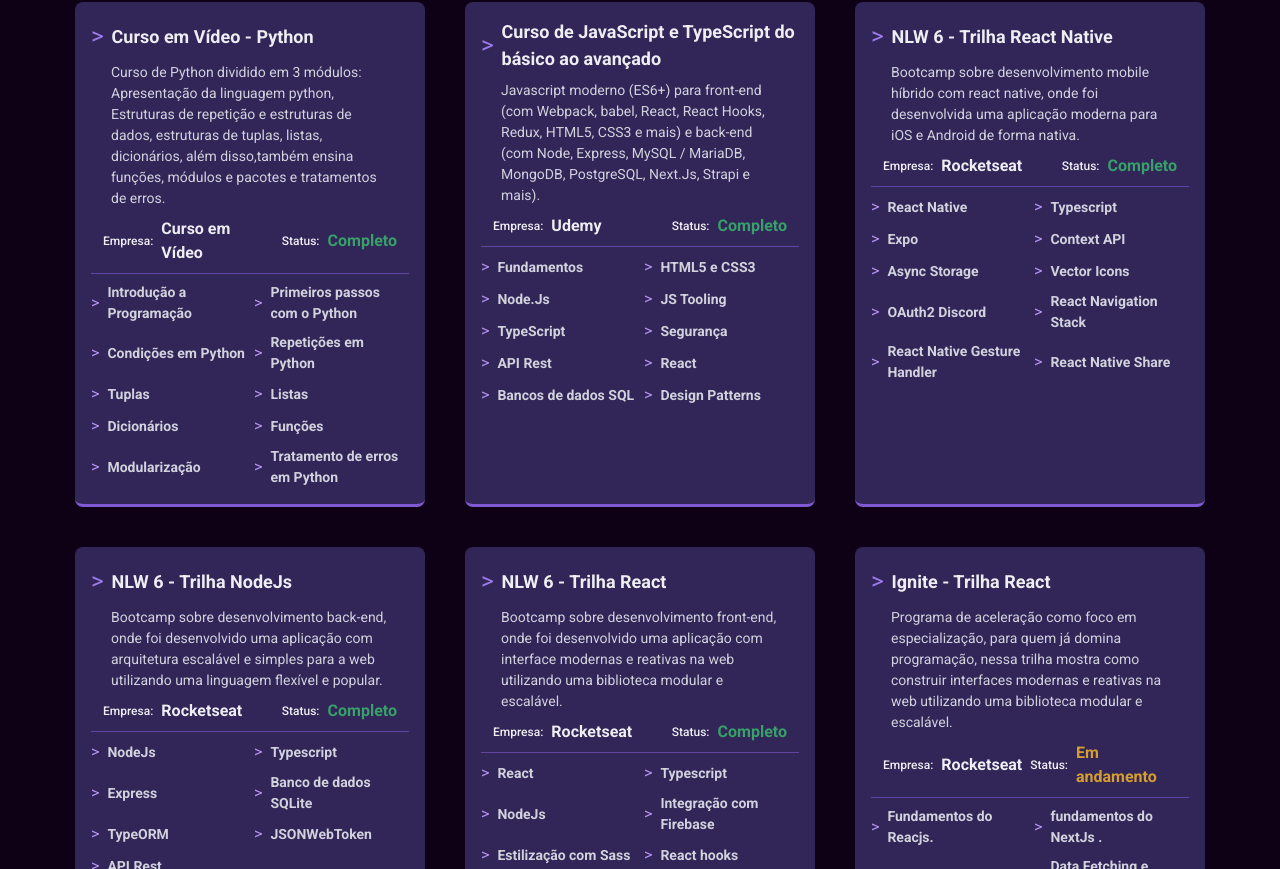
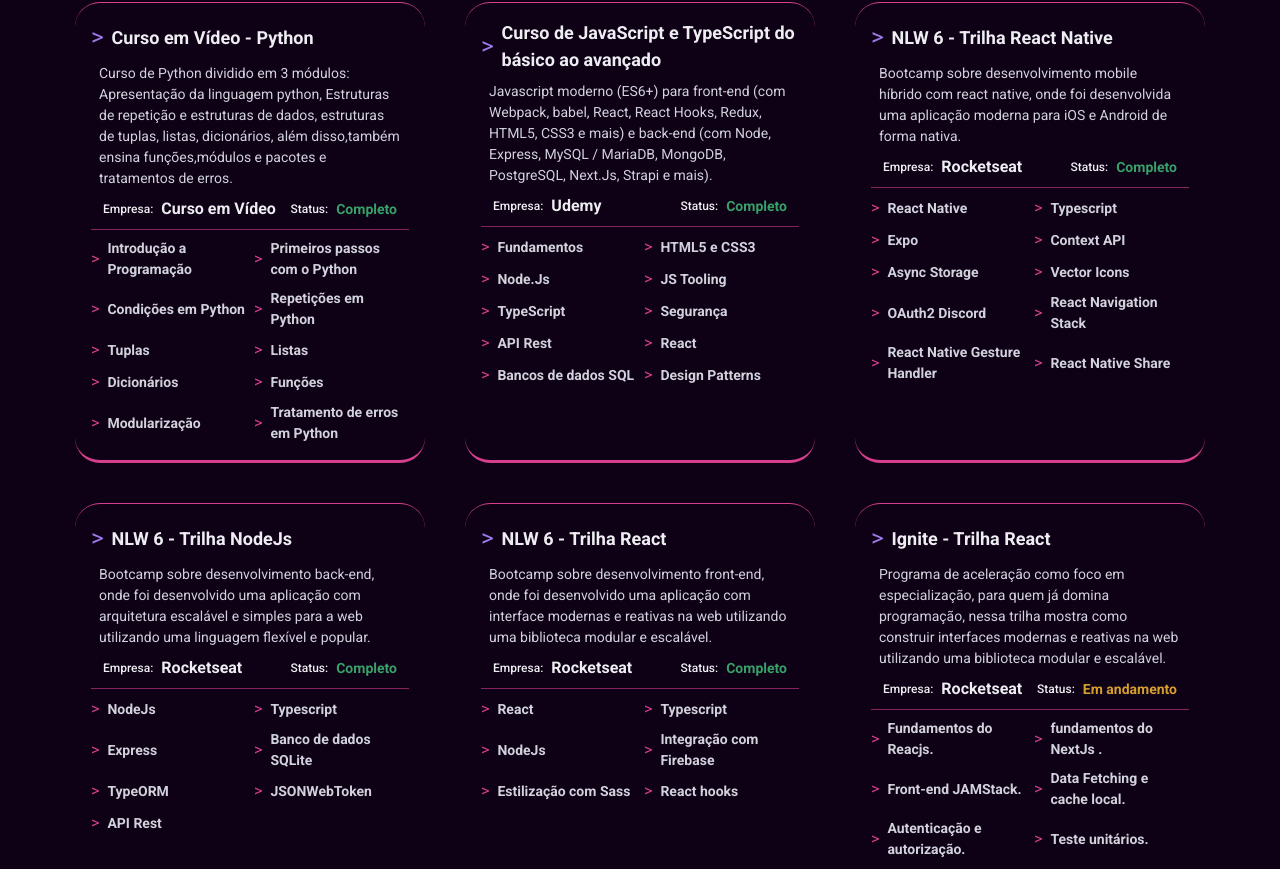
Before and after one commit to Ceviche9/tunde.dev, a Next.js app: page / in a window 1280 px wide. Shown: the part 1211-2080 px from the top of the page. Built offline with nearby package versions, Linux system fonts and the light colour scheme.

Commit message:
feat(home): add course json & change styles

```diff
--- a/src/components/Courses/About.tsx
+++ b/src/components/Courses/About.tsx
@@ -19,13 +19,13 @@
             fontWeight="bold"
             color="gray.50"
             _hover={{
-              color: "gray.100"
+              color: "purple.300"
             }}
           >{title}</Text>
         </HStack>
       </Link>
 
-      <Flex mt={["1", "2"]} px="5">
+      <Flex mt={["1", "2"]} px="2">
         <Text color="gray.100" fontSize="sm">{about}</Text>
       </Flex>
     </>
--- a/src/components/Courses/Skills.tsx
+++ b/src/components/Courses/Skills.tsx
@@ -7,7 +7,7 @@
 export const CourseSkills = ({title}: TechnologiesProps): JSX.Element => {
   return(
     <HStack justifySelf="flex-start">
-      <Text fontSize="md" fontWeight="400" color="purple.300">{'>'}</Text>
+      <Text fontSize="md" fontWeight="400" color="pink.500">{'>'}</Text>
       <Text
         fontSize={["sm", "sm"]}
         fontWeight="bold"
--- a/src/components/Courses/course.tsx
+++ b/src/components/Courses/course.tsx
@@ -27,11 +27,12 @@
       direction="column"
       spacing={2}
       maxWidth={360}
-      bgColor="purple.900"
       p={4}
-      borderRadius={8}
+      borderRadius={25}
       borderBottomWidth="medium"
-      borderBottomColor="purple.500"
+      borderTopWidth="thin"
+      borderTopColor="pink.500"
+      borderBottomColor="pink.500"
       >
         <AboutCourse
           title={title}
@@ -62,7 +63,7 @@
               Status:
             </Text>
             <Text
-              fontSize={["sm", "md"]}
+              fontSize={["sm", "sm"]}
               fontWeight="bold"
               color={statusColor}
             >
--- /dev/null
+++ b/src/components/Courses/data/courses.json
@@ -0,0 +1,114 @@
+{
+  "coursesData": [
+    {
+      "id": 1,
+      "title": "Curso em Vídeo - Python",
+      "where": "Curso em Vídeo",
+      "coursesLink": "https://www.cursoemvideo.com/curso/python-3-mundo-1/",
+      "status": "Completo",
+      "about": "Curso de Python dividido em 3 módulos: Apresentação da linguagem python, Estruturas de repetição e estruturas de dados, estruturas de tuplas, listas, dicionários, além disso,também ensina funções,módulos e pacotes e tratamentos de erros.",
+      "skills": [
+        "Introdução a Programação",
+        "Primeiros passos com o Python",
+        "Condições em Python",
+        "Repetições em Python",
+        "Tuplas",
+        "Listas",
+        "Dicionários",
+        "Funções",
+        "Modularização",
+        "Tratamento de erros em Python"
+      ]
+    },
+    {
+      "id": 2,
+      "title": "Curso de JavaScript e TypeScript do básico ao avançado",
+      "where": "Udemy",
+      "coursesLink": "https://www.udemy.com/course/curso-de-javascript-moderno-do-basico-ao-avancado/",
+      "status": "Completo",
+      "about": "Javascript moderno (ES6+) para front-end (com Webpack, babel, React, React Hooks, Redux, HTML5, CSS3 e mais) e back-end (com Node, Express, MySQL / MariaDB, MongoDB, PostgreSQL, Next.Js, Strapi e mais).",
+      "skills": [
+        "Fundamentos",
+        "HTML5 e CSS3",
+        "Node.Js",
+        "JS Tooling",
+        "TypeScript",
+        "Segurança",
+        "API Rest",
+        "React",
+        "Bancos de dados SQL",
+        "Design Patterns"
+      ]
+    },
+    {
+      "id": 3,
+      "title": "NLW 6 - Trilha React Native",
+      "where": "Rocketseat",
+      "coursesLink": "https://www.rocketseat.com.br/",
+      "status": "Completo",
+      "about": "Bootcamp sobre desenvolvimento mobile híbrido com react native, onde foi desenvolvida uma aplicação moderna para iOS e Android de forma nativa.",
+      "skills": [
+        "React Native",
+        "Typescript",
+        "Expo",
+        "Context API",
+        "Async Storage",
+        "Vector Icons",
+        "OAuth2 Discord",
+        "React Navigation Stack",
+        "React Native Gesture Handler",
+        "React Native Share"
+      ]
+    },
+    {
+      "id": 4,
+      "title": "NLW 6 - Trilha NodeJs",
+      "where": "Rocketseat",
+      "coursesLink": "https://www.rocketseat.com.br/",
+      "status": "Completo",
+      "about": "Bootcamp sobre desenvolvimento back-end, onde foi desenvolvido uma aplicação com arquitetura escalável e simples para a web utilizando uma linguagem flexível e popular.",
+      "skills": [
+        "NodeJs",
+        "Typescript",
+        "Express",
+        "Banco de dados SQLite",
+        "TypeORM",
+        "JSONWebToken",
+        "API Rest"
+      ]
+    },
+    {
+      "id": 5,
+      "title": "NLW 6 - Trilha React",
+      "where": "Rocketseat",
+      "coursesLink": "https://www.rocketseat.com.br/",
+      "status": "Completo",
+      "about": "Bootcamp sobre desenvolvimento front-end, onde foi desenvolvido uma aplicação com interface modernas e reativas na web utilizando uma biblioteca modular e escalável.",
+      "skills": [
+        "React",
+        "Typescript",
+        "NodeJs",
+        "Integração com Firebase",
+        "Estilização com Sass",
+        "React hooks"
+      ]
+    },
+    {
+      "id": 6,
+      "title": "Ignite - Trilha React",
+      "where": "Rocketseat",
+      "coursesLink": "https://www.rocketseat.com.br/ignite",
+      "status": "Em andamento",
+      "about": "Programa de aceleração como foco em especialização, para quem já domina programação, nessa trilha mostra como construir interfaces modernas e reativas na web utilizando uma biblioteca modular e escalável.",
+      "skills": [
+        "Fundamentos do Reacjs.",
+        "fundamentos do NextJs .",
+        "Front-end JAMStack.",
+        "Data Fetching e cache local.",
+        "Autenticação e autorização.",
+        "Teste unitários.",
+        "Deploy de aplicações."
+      ]
+    }
+  ]
+}
--- a/src/components/Courses/index.tsx
+++ b/src/components/Courses/index.tsx
@@ -1,4 +1,6 @@
 import { Grid } from "@chakra-ui/react"
+
+import CourseData from "./data/courses.json"
 
 import {CourseSkills} from "./Skills"
 import { Course } from './course';
@@ -13,122 +15,25 @@
       templateColumns={['repeat(1, 1fr)', 'repeat(2, 1fr)','repeat(3, 1fr)']}
       gap={[4, 5, 10]}
     >
-      <Course
-        title="Curso em Vídeo - Python"
-        where="Curso em Vídeo"
-        coursesLink="https://www.cursoemvideo.com/curso/python-3-mundo-1/"
-        status="Completo"
-        about="Curso de Python dividido em 3 módulos:
-        Apresentação da linguagem python, Estruturas de repetição e
-        estruturas de dados, estruturas de tuplas,
-        listas, dicionários, além disso,também ensina funções,
-        módulos e pacotes e tratamentos de erros."
-        >
-          <CourseSkills title="Introdução a Programação"/>
-          <CourseSkills title="Primeiros passos com o Python"/>
-          <CourseSkills title="Condições em Python"/>
-          <CourseSkills title="Repetições em Python"/>
-          <CourseSkills title="Tuplas"/>
-          <CourseSkills title="Listas"/>
-          <CourseSkills title="Dicionários"/>
-          <CourseSkills title="Funções"/>
-          <CourseSkills title="Modularização"/>
-          <CourseSkills title="Tratamento de erros em Python"/>
-      </Course>
-      <Course
-        title="Curso de JavaScript e TypeScript do básico ao avançado"
-        where="Udemy"
-        coursesLink="https://www.udemy.com/course/curso-de-javascript-moderno-do-basico-ao-avancado/"
-        status="Completo"
-        about="Javascript moderno (ES6+)
-          para front-end (com Webpack,
-          babel, React, React Hooks, Redux, HTML5,
-          CSS3 e mais) e back-end (com Node, Express,
-          MySQL / MariaDB, MongoDB, PostgreSQL, Next.Js,
-          Strapi e mais)."
-        >
-          <CourseSkills title="Fundamentos"/>
-          <CourseSkills title="HTML5 e CSS3"/>
-          <CourseSkills title="Node.Js"/>
-          <CourseSkills title="JS Tooling"/>
-          <CourseSkills title="TypeScript"/>
-          <CourseSkills title="Segurança"/>
-          <CourseSkills title="API Rest"/>
-          <CourseSkills title="React"/>
-          <CourseSkills title="Bancos de dados SQL"/>
-          <CourseSkills title="Design Patterns"/>
-      </Course>
-      <Course
-        title="NLW 6 - Trilha React Native"
-        where="Rocketseat"
-        coursesLink="https://www.rocketseat.com.br/"
-        status="Completo"
-        about="Bootcamp sobre desenvolvimento mobile híbrido com react native,
-        onde foi desenvolvida uma aplicação moderna para iOS e Android
-        de forma nativa."
-        >
-          <CourseSkills title="React Native"/>
-          <CourseSkills title="Typescript"/>
-          <CourseSkills title="Expo"/>
-          <CourseSkills title="Context API"/>
-          <CourseSkills title="Async Storage"/>
-          <CourseSkills title="Vector Icons"/>
-          <CourseSkills title="OAuth2 Discord"/>
-          <CourseSkills title="React Navigation Stack"/>
-          <CourseSkills title="React Native Gesture Handler"/>
-          <CourseSkills title="React Native Share"/>
-      </Course>
-      <Course
-        title="NLW 6 - Trilha NodeJs"
-        where="Rocketseat"
-        coursesLink="https://www.rocketseat.com.br/"
-        status="Completo"
-        about="Bootcamp sobre desenvolvimento back-end,
-          onde foi desenvolvido uma aplicação com arquitetura escalável e simples para a web
-          utilizando uma linguagem flexível e popular."
-        >
-          <CourseSkills title="NodeJs"/>
-          <CourseSkills title="Typescript"/>
-          <CourseSkills title="Express"/>
-          <CourseSkills title="Banco de dados SQLite"/>
-          <CourseSkills title="TypeORM"/>
-          <CourseSkills title="JSONWebToken"/>
-          <CourseSkills title="API Rest"/>
-      </Course>
-      <Course
-        title="NLW 6 - Trilha React"
-        where="Rocketseat"
-        coursesLink="https://www.rocketseat.com.br/"
-        status="Completo"
-        about="Bootcamp sobre desenvolvimento front-end,
-        onde foi desenvolvido uma aplicação com interface modernas e reativas na web
-        utilizando uma biblioteca modular e escalável."
-        >
-          <CourseSkills title="React"/>
-          <CourseSkills title="Typescript"/>
-          <CourseSkills title="NodeJs"/>
-          <CourseSkills title="Integração com Firebase"/>
-          <CourseSkills title="Estilização com Sass"/>
-          <CourseSkills title="React hooks"/>
-      </Course>
-      <Course
-        title="Ignite - Trilha React"
-        where="Rocketseat"
-        coursesLink="https://www.rocketseat.com.br/ignite"
-        status="Em andamento"
-        about="Programa de aceleração como foco em especialização,
-          para quem já domina programação, nessa trilha mostra como
-          construir interfaces modernas e reativas na web utilizando
-          uma biblioteca modular e escalável."
-        >
-          <CourseSkills title="Fundamentos do Reacjs."/>
-          <CourseSkills title="fundamentos do NextJs ."/>
-          <CourseSkills title="Front-end JAMStack."/>
-          <CourseSkills title="Data Fetching e cache local."/>
-          <CourseSkills title="Autenticação e autorização."/>
-          <CourseSkills title="Teste unitários."/>
-          <CourseSkills title="Deploy de aplicações."/>
-      </Course>
+        {CourseData.coursesData.map(course => {
+          return(
+            <Course
+              key={course.id}
+              title={course.title}
+              where={course.where}
+              coursesLink={course.coursesLink}
+              status={course.status}
+              about={course.about}
+              >
+                {course.skills.map(skill => {
+                  return(
+
+                    <CourseSkills key={course.id} title={skill}/>
+                  )
+                })}
+            </Course>
+          )
+        })}
     </Grid>
   )
 }
```
